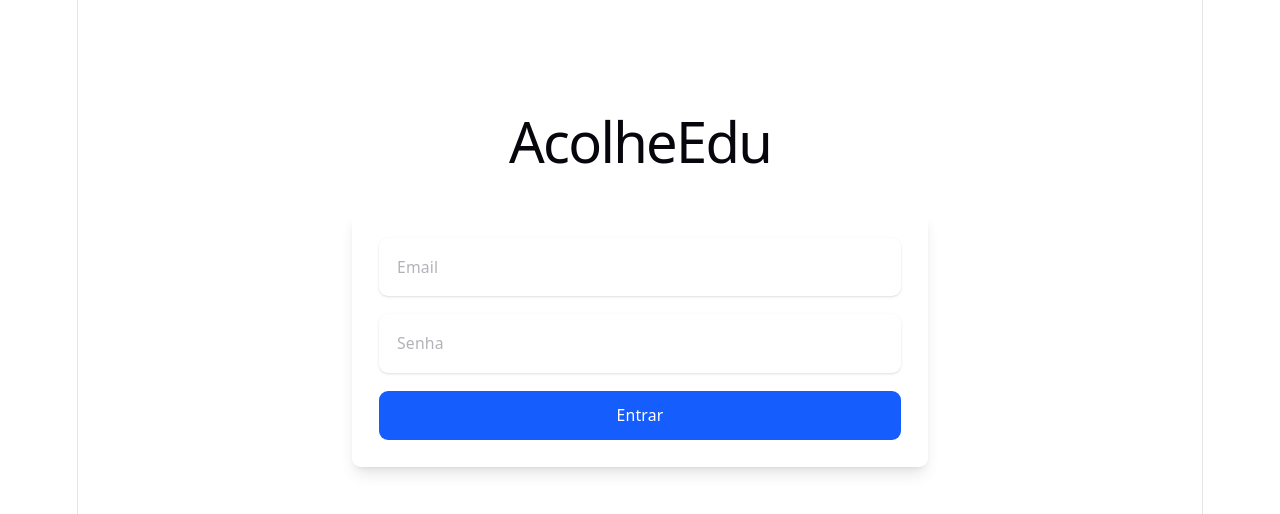
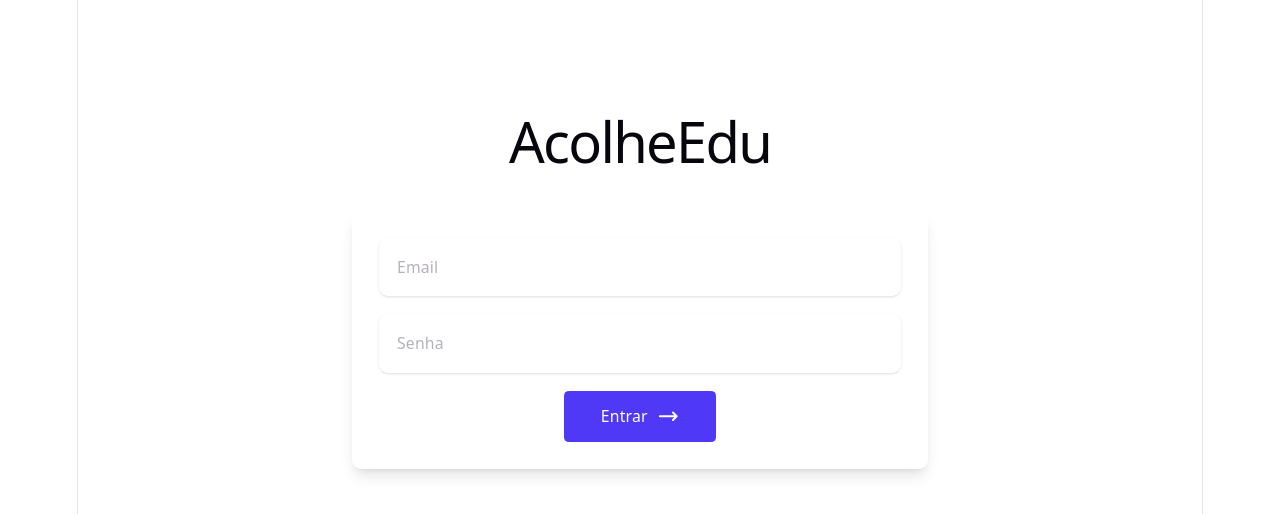
Before and after one commit to LucasHenriqueAl/acolheEdu, a React (Vite) app: page / in a window 1280 px wide. Shown: the top 514 px of the page. Built offline with nearby package versions, Linux system fonts and the light colour scheme.

Commit message:
adicionando componentes

```diff
--- /dev/null
+++ b/src/components/button.tsx
@@ -0,0 +1,28 @@
+type ButtonProps = {
+  texto: string
+}
+
+export default function ({ texto }: ButtonProps) {
+  return (
+    <button
+      className="inline-flex items-center gap-2 rounded-sm border border-indigo-600 bg-indigo-600 px-8 py-3 text-white hover:bg-transparent hover:text-indigo-600"
+    >
+      <span className="text-sm font-medium">{texto}</span>
+
+      <svg
+        className="size-5 rtl:rotate-180"
+        xmlns="http://www.w3.org/2000/svg"
+        fill="none"
+        viewBox="0 0 24 24"
+        stroke="currentColor"
+      >
+        <path
+          strokeLinecap="round"
+          strokeLinejoin="round"
+          strokeWidth="2"
+          d="M17 8l4 4m0 0l-4 4m4-4H3"
+        />
+      </svg>
+    </button>
+  )
+}
--- a/src/pages/Login.tsx
+++ b/src/pages/Login.tsx
@@ -1,3 +1,5 @@
+import Button from '../components/button'
+
 export function Login() {
   return (
     <section className="bg-white min-h-screen">
@@ -30,12 +32,7 @@ export function Login() {
               />
             </div>
 
-            <button
-              type="submit"
-              className="block w-full rounded-lg bg-blue-600 px-5 py-3 text-sm font-medium text-white"
-            >
-              Entrar
-            </button>
+            <Button texto="Entrar" />
 
           </form>
         </div>
```
